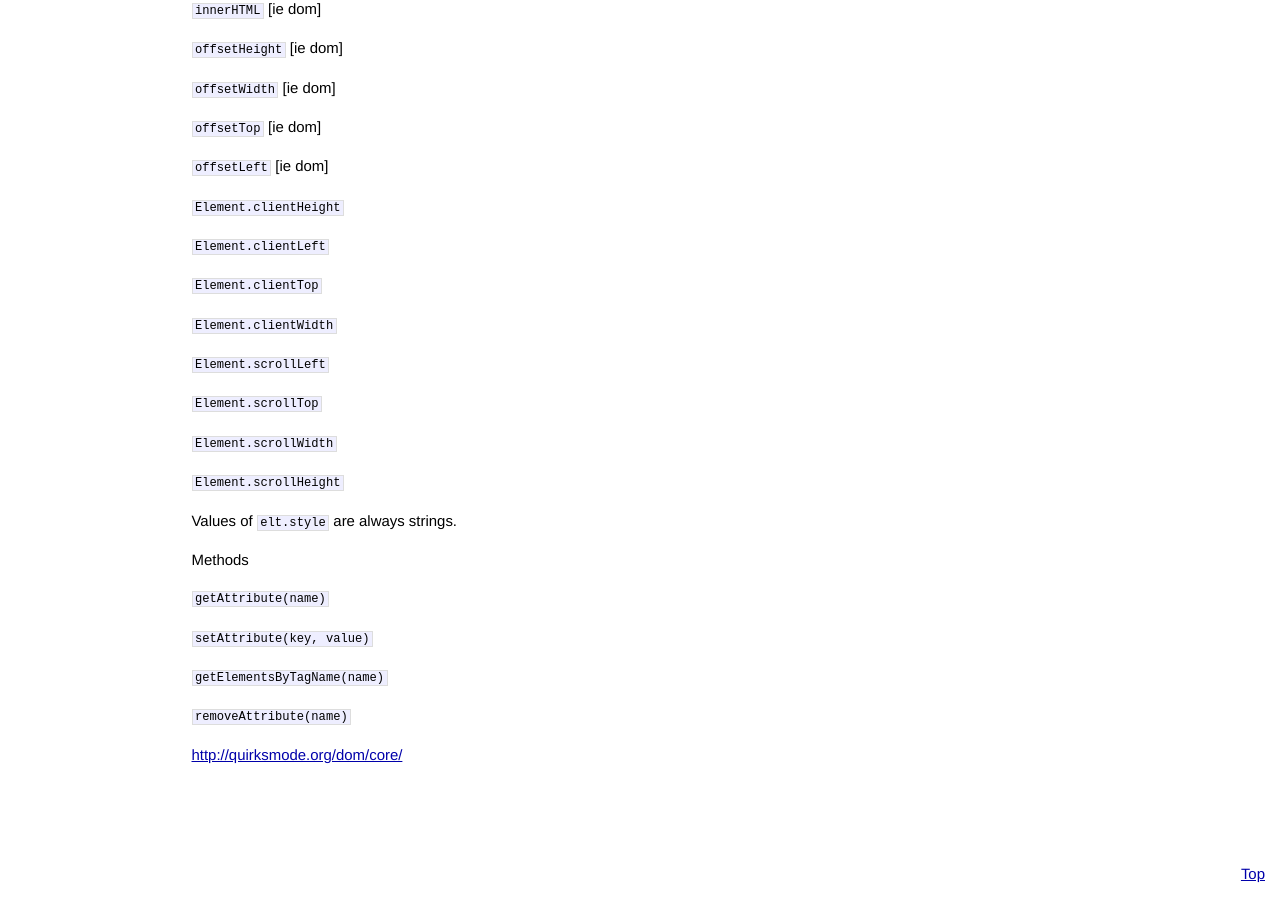
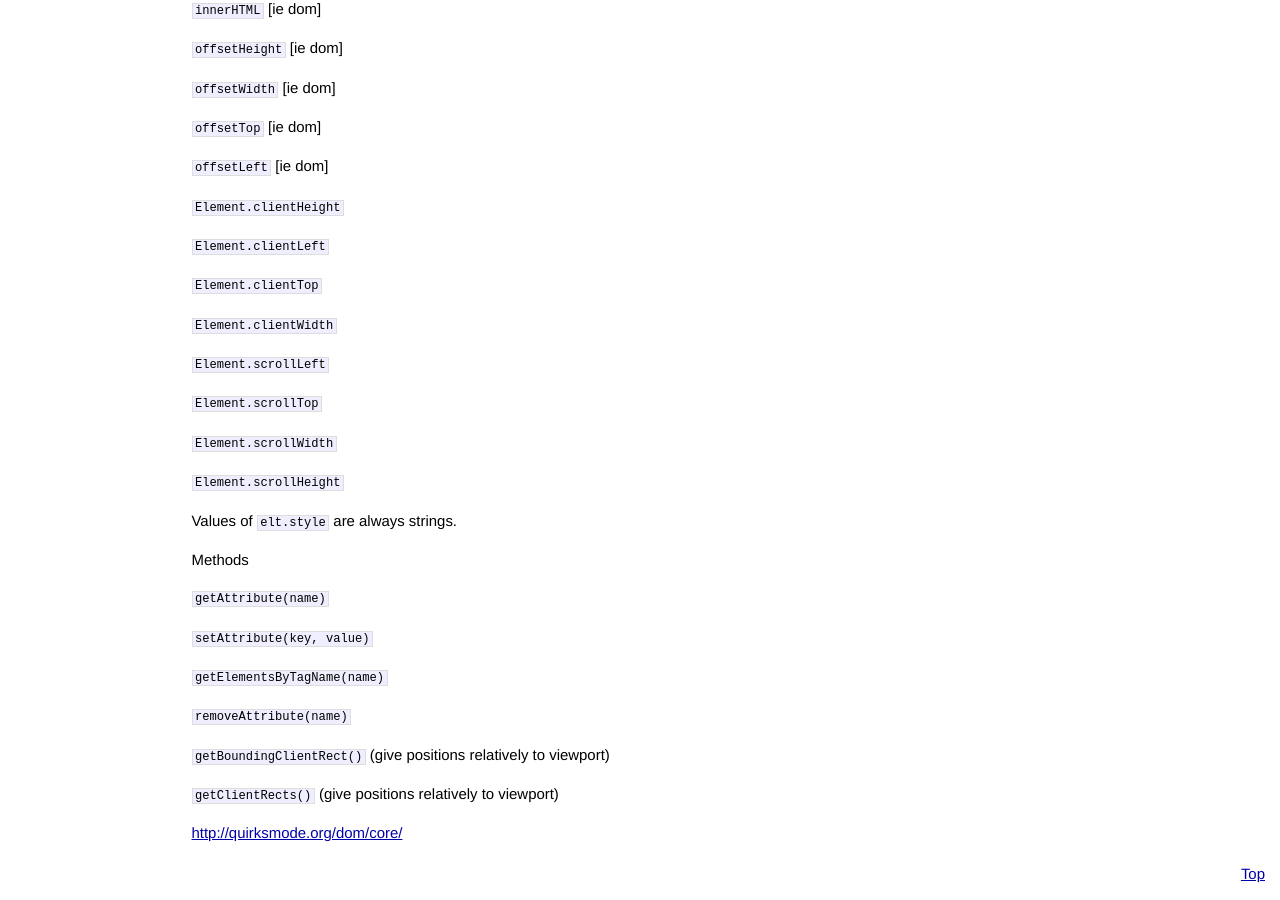
Before and after one commit to eloone/cs, a Jekyll site: the page built from js/dom.md, in a window 1280 px wide and 900 px high, scrolled down 3899 px. Built offline with Jekyll 4.4.1, drawn with Linux system fonts in a browser that asks for light colours; Markdown is read by kramdown in place of the engine named in the settings; before the commit the page ends 4720 px from its top, so only the background shows below that.

Commit message:
Update dom.md

```diff
--- a/js/dom.md
+++ b/js/dom.md
@@ -216,4 +216,8 @@ Methods
 
 `removeAttribute(name)`
 
+`getBoundingClientRect()` (give positions relatively to viewport)
+
+`getClientRects()` (give positions relatively to viewport)
+
 <http://quirksmode.org/dom/core/>
```
